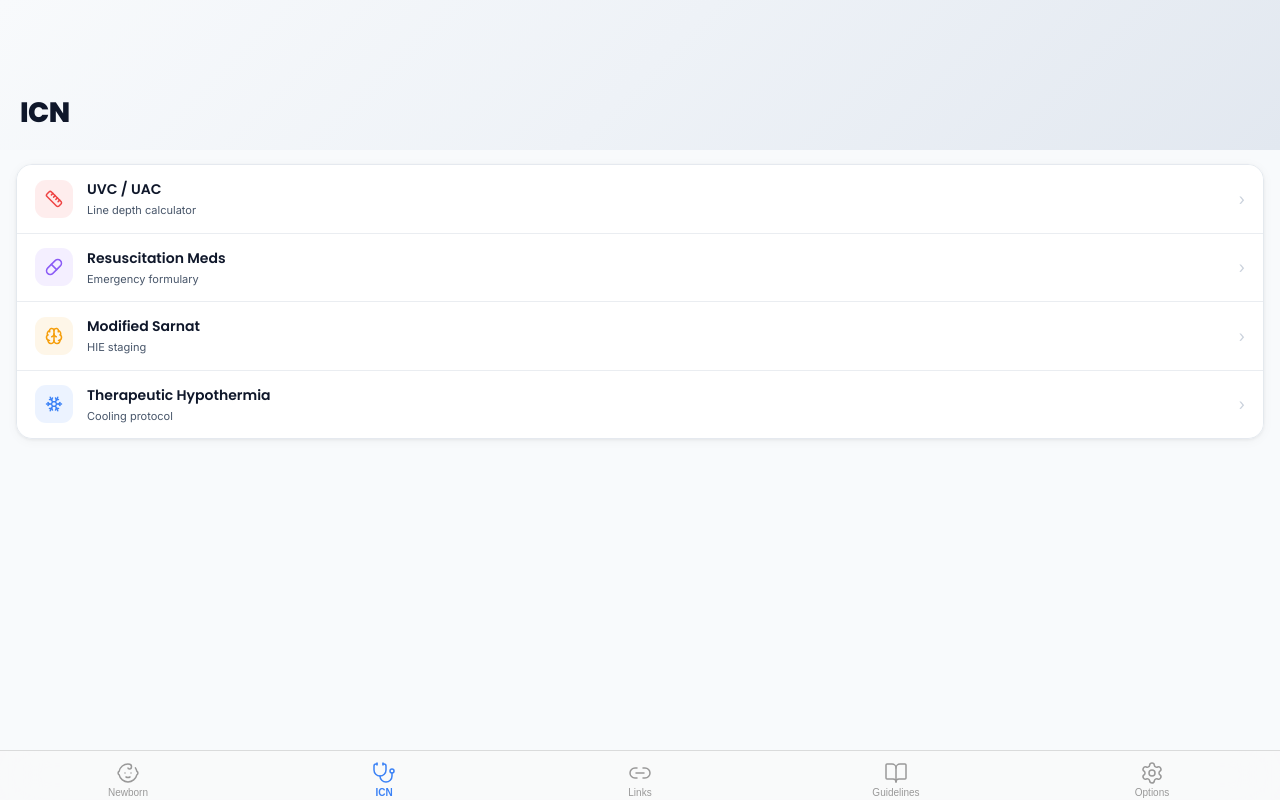
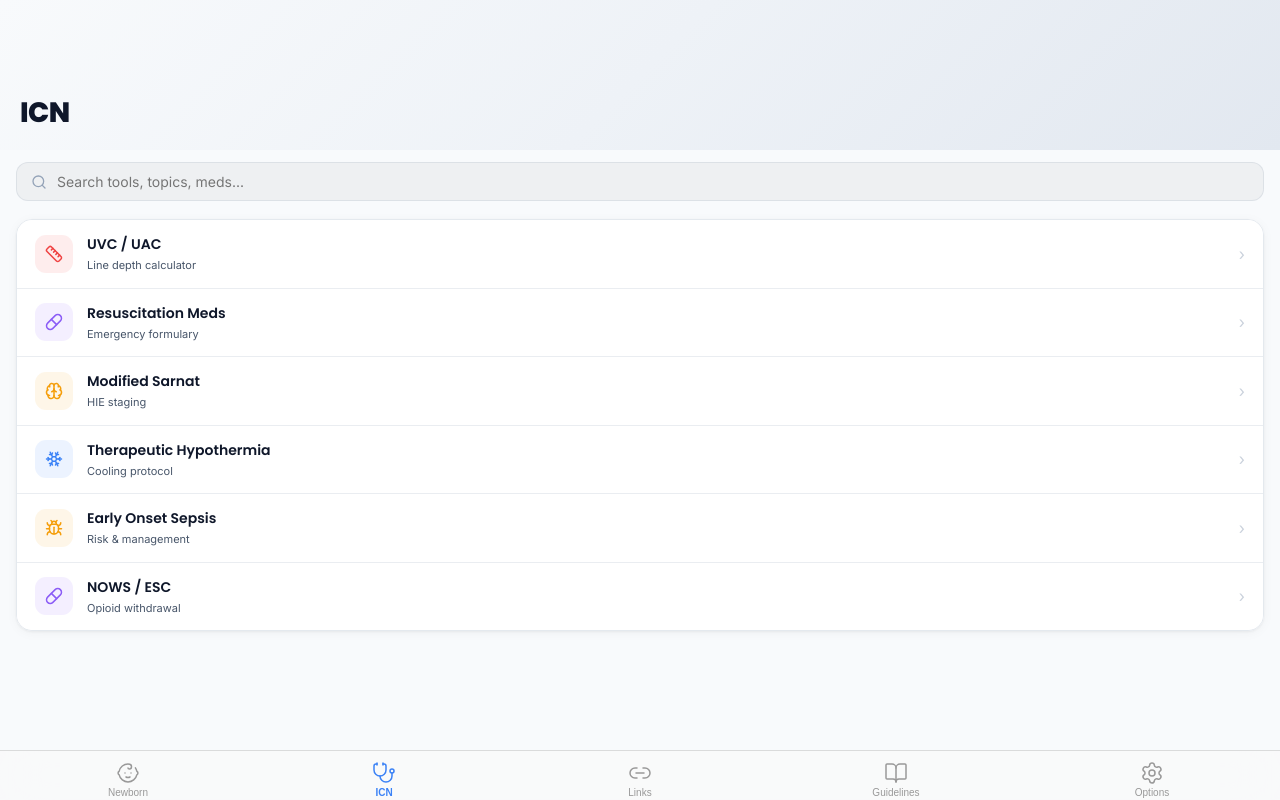
Before and after one commit to tendosk/PoNG-Pocket-Newborn-Guide, a React (Vite) app: page / in a window 1280 px wide. Both pictures are taken after a click on the button "ICN". Built offline with nearby package versions, Linux system fonts and the light colour scheme.

Commit message:
organization

```diff
--- a/src/App.jsx
+++ b/src/App.jsx
@@ -135,7 +135,7 @@ const SEARCH_INDEX = [
   { id: "delivery", label: "Delivery & NRP", desc: "Neonatal resuscitation program birth APGAR equipment", section: "Newborn" },
   { id: "routine", label: "Routine Newborn Care", desc: "Well baby nursery maternal factors medications screenings", section: "Newborn" },
   { id: "sepsis", label: "Early Onset Sepsis", desc: "EOS risk assessment kaiser sepsis calculator antibiotics GBS", section: "Newborn" },
-  { id: "complications", label: "Complications", desc: "Hypothermia NOWS TTN transient tachypnea withdrawal", section: "Newborn" },
+  { id: "complications", label: "Complications", desc: "Hypothermia TTN transient tachypnea extracranial injuries birth trauma", section: "Newborn" },
   // Routine care sub-pages
   { id: "infections", label: "Maternal Infections", desc: "GBS PROM hepatitis B C HIV HSV syphilis", section: "Routine Care" },
   { id: "maternal_conditions", label: "Maternal Conditions", desc: "Diabetes HTN thyroid Graves substance use IDM pre-eclampsia", section: "Routine Care" },
@@ -154,7 +154,7 @@ const SEARCH_INDEX = [
   { id: "resuscmeds", label: "Resuscitation Meds", desc: "Epinephrine normal saline volume expansion emergency NRP", section: "Delivery" },
   // Complications sub-pages
   { id: "hypothermia", label: "Hypothermia", desc: "Cold stress temperature prevention rewarming management", section: "Complications" },
-  { id: "nows", label: "NOWS / ESC", desc: "Neonatal opioid withdrawal eat sleep console Finnegan", section: "Complications" },
+  { id: "nows", label: "NOWS / ESC", desc: "Neonatal opioid withdrawal eat sleep console Finnegan", section: "ICN" },
   { id: "ttn", label: "TTN", desc: "Transient tachypnea newborn respiratory distress tachypnea", section: "Complications" },
   { id: "extracranial", label: "Extracranial Injuries", desc: "Caput succedaneum cephalohematoma subgaleal hemorrhage birth trauma scalp", section: "Complications" },
   // ICN
@@ -1114,7 +1114,6 @@ function ComplicationsNav({ onBack, onNav }) {
   const t = useT();
   return (<Page title="Other Complications" onBack={onBack}><div style={{ marginTop: 12 }}><MenuList items={[
     { id: "hypothermia", label: "Hypothermia", desc: "Prevention & management", icon: <Thermometer size={18} />, color: t.acc },
-    { id: "nows", label: "NOWS / ESC", desc: "Opioid withdrawal", icon: <Pill size={18} />, color: t.pur },
     { id: "ttn", label: "TTN", desc: "Transient tachypnea", icon: <Wind size={18} />, color: t.tea },
     { id: "extracranial", label: "Extracranial Injuries", desc: "Birth trauma scalp injuries", icon: <CircleAlert size={18} />, color: t.red },
   ]} onTap={onNav} /></div></Page>);
@@ -1430,8 +1429,7 @@ function NewbornHome({ onNav }) {
     { id: "nbs", label: "Newborn Screen", desc: "Metabolic screening", icon: <TestTubes size={18} />, color: t.pur },
     { id: "glucose", label: "Glucose Screening", desc: "Hypoglycemia protocol", icon: <Droplets size={18} />, color: t.pur },
     { id: "additional_screenings", label: "Additional Screenings", desc: "CMV, pelviectasis", icon: <Search size={18} />, color: t.tea },
-    { id: "sepsis", label: "Early Onset Sepsis", desc: "Risk & management", icon: <Bug size={18} />, color: t.org },
-    { id: "complications", label: "Complications", desc: "Hypothermia, NOWS, TTN", icon: <AlertTriangle size={18} />, color: t.ylw },
+    { id: "complications", label: "Complications", desc: "Hypothermia, TTN, extracranial injuries", icon: <AlertTriangle size={18} />, color: t.ylw },
   ];
   return (
     <div>
@@ -1472,11 +1470,13 @@ function DeliverySection({ onBack, onNav }) {
 
 function ICNHome({ onNav }) {
   const t = useT(); const s = useS();
-  return (<div><div style={{ ...s.hdr, paddingTop: 92 }}><div style={s.hdrT}>ICN</div></div><div style={s.cnt}><div style={{ marginTop: 14 }}><MenuList items={[
+  return (<div><div style={{ ...s.hdr, paddingTop: 92 }}><div style={s.hdrT}>ICN</div></div><div style={s.cnt}><SearchBar onNav={onNav} /><div style={{ marginTop: 14 }}><MenuList items={[
     { id: "uvcuac", label: "UVC / UAC", desc: "Line depth calculator", icon: <Ruler size={18} />, color: t.red },
     { id: "resuscmeds", label: "Resuscitation Meds", desc: "Emergency formulary", icon: <Pill size={18} />, color: t.pur },
     { id: "sarnat", label: "Modified Sarnat", desc: "HIE staging", icon: <Brain size={18} />, color: t.org },
     { id: "cooling", label: "Therapeutic Hypothermia", desc: "Cooling protocol", icon: <Snowflake size={18} />, color: t.acc },
+    { id: "sepsis", label: "Early Onset Sepsis", desc: "Risk & management", icon: <Bug size={18} />, color: t.org },
+    { id: "nows", label: "NOWS / ESC", desc: "Opioid withdrawal", icon: <Pill size={18} />, color: t.pur },
   ]} onTap={onNav} /></div></div></div>);
 }
 
```
